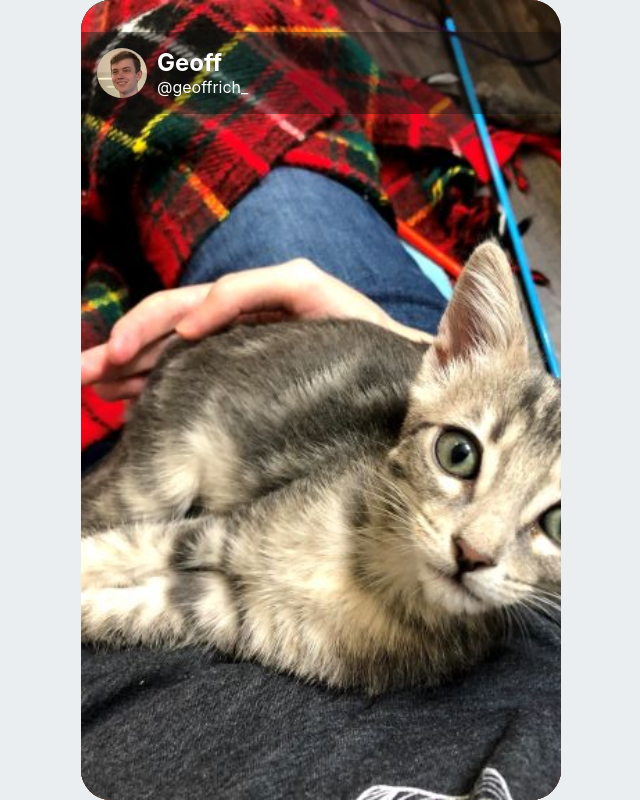
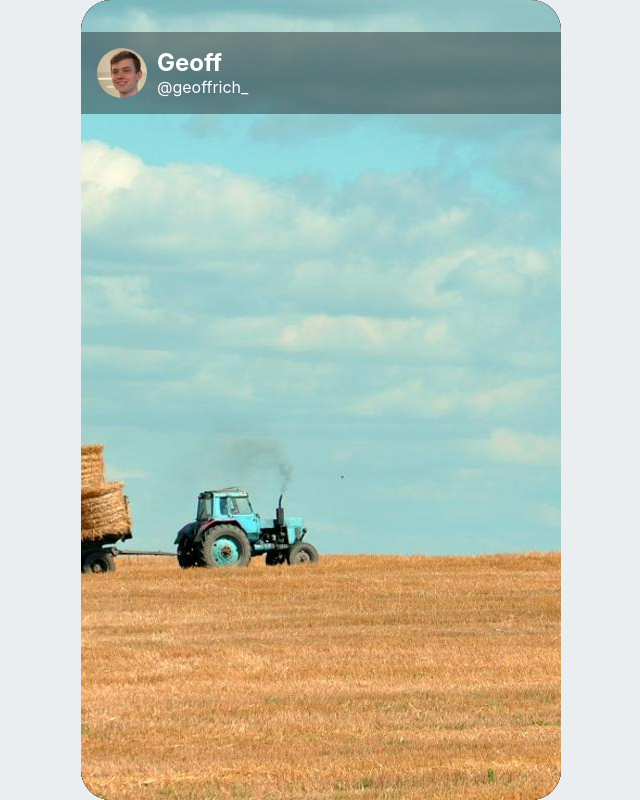
Before and after one commit to geoffrich/svelte-stories, a Svelte app: page / in a window 1280 px wide. Shown: the whole page, without its empty margins (319-959 px from the left). Built offline with nearby package versions, Linux system fonts and the light colour scheme.

Commit message:
Refactor image placement to match source order

```diff
--- a/src/Story.svelte
+++ b/src/Story.svelte
@@ -1,8 +1,8 @@
 <script>
   export let src;
+  export let stackOrder = 0;
 
-
-  export let isSeen = false;
+  import { fade } from 'svelte/transition';
 </script>
 
 <style>
@@ -10,14 +10,9 @@
     background-image: var(--src), linear-gradient(to top, rgb(249, 249, 249), rgb(226, 226, 226));
     background-size: cover;
     height: 100%;
-    transition: opacity 0.3s;
     border-radius: 3ch;
-  }
-
-  article.seen {
-    opacity: 0;
-    pointer-events: none;
+    z-index: var(--stack-order);
   }
 </style>
 
-<article class:seen={isSeen} style="--src: url({src});"></article>
+<article transition:fade={{duration: 300 }} style="--src: url({src}); --stack-order: {stackOrder};"></article>
--- a/src/StoryContainer.svelte
+++ b/src/StoryContainer.svelte
@@ -7,7 +7,7 @@
   let currentUserIndex = 0;
   let offset = 0;
   let swiping = false;
-  let imageIndex = getFirstImageIndexForCurrentUser();
+  let currentImageIndex = getFirstImageIndexForCurrentUser();
   $: currentUser = users[currentUserIndex];
 
   const SWIPE_THRESHOLD = 150;
@@ -51,14 +51,14 @@
 
   function setImageVisibility(forward) {
     if (forward) {
-      if (imageIndex > 0) {
-        imageIndex--;
+      if (currentImageIndex < getLastImageIndexForCurrentUser()) {
+        currentImageIndex++;
       } else {
         nextUser();
       }
     } else {
-      if (currentUser && imageIndex < getFirstImageIndexForCurrentUser()) {
-        imageIndex++;
+      if (currentUser && currentImageIndex > getFirstImageIndexForCurrentUser()) {
+        currentImageIndex--;
       } else {
         previousUser();
       }
@@ -80,7 +80,7 @@
     offset = 0;
     if (currentUserIndex < users.length) {
       currentUserIndex++;
-      imageIndex = users[currentUserIndex] && getFirstImageIndexForCurrentUser();
+      currentImageIndex = users[currentUserIndex] && getFirstImageIndexForCurrentUser();
     }
   }
 
@@ -88,11 +88,15 @@
     offset = 0;
     if (currentUserIndex > 0) {
       currentUserIndex--;
-      imageIndex = goToFirstImage ? getFirstImageIndexForCurrentUser() : 0;
+      currentImageIndex = goToFirstImage ? getFirstImageIndexForCurrentUser() : getLastImageIndexForCurrentUser();
     }
   }
 
   function getFirstImageIndexForCurrentUser() {
+    return 0;
+  }
+
+  function getLastImageIndexForCurrentUser() {
     return users[currentUserIndex].images.length - 1;
   }
 
@@ -141,13 +145,13 @@
   {#each users as user, userIdx}
     {#if userIdx >= currentUserIndex}
       <User
-        username={user.username}
-        displayname={user.displayname}
-        profileSrc={user.profileSrc}
+        {user}
         stackOrder={users.length - userIdx}
         offset={userIdx === currentUserIndex ? offset : 0}>
         {#each user.images as image, idx}
-          <Story src={image.src} isSeen={idx > imageIndex} />
+          {#if idx >= currentImageIndex}
+            <Story src={image.src} stackOrder={user.images.length - idx} />
+          {/if}
         {/each}
       </User>
     {/if}
--- a/src/User.svelte
+++ b/src/User.svelte
@@ -1,11 +1,13 @@
 <script>
-  export let username;
-  export let displayname;
-  export let profileSrc;
+  export let user;
   export let stackOrder;
   export let offset;
 
+  const { username, displayname, profileSrc } = user;
+
+
   import { fly } from 'svelte/transition';
+import { users } from './mockData';
 
   let duration = 500;
 </script>
@@ -40,7 +42,7 @@
     padding: 1rem;
 
     width: 100%;
-    z-index: 1;
+    z-index: var(--stack-order);
     grid-row: 1;
     margin-top: 2rem;
   }
@@ -68,7 +70,7 @@
   style="--stack-order: {stackOrder}; --offset: {offset};"
   transition:fly="{{duration: duration, x: -100}}"
   class:returning={offset === 0}>
-  <div class="heading">
+  <div class="heading" style="--stack-order: {user.images.length + 1}">
     <img src={profileSrc} alt={displayname} />
     <div class="inner">
       <h2>{displayname}</h2>
```
